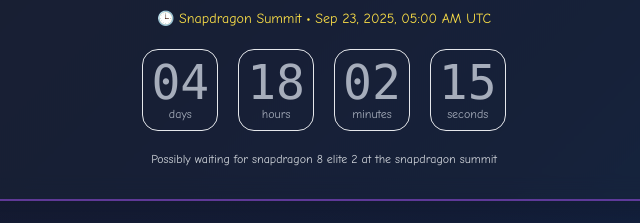
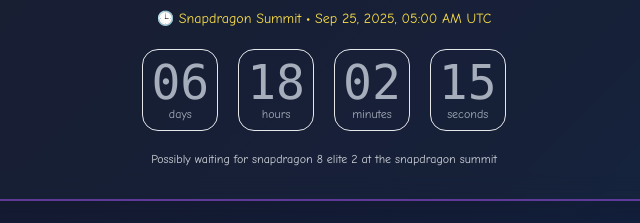
Before and after one commit to DeeKahy/random_countdowns, a plain HTML site: page index.html in a window 1280 px wide. Shown: the part 381-604 px from the top of the page, 316-956 px from the left. Drawn offline with nearby package versions, Linux system fonts and the light colour scheme.

Commit message:
time still isnt correct i think

```diff
--- a/index.html
+++ b/index.html
@@ -1303,7 +1303,7 @@
                   {
                       id: "snapdragon-summit-2025",
                       label: "Snapdragon Summit",
-                      at: "2025-09-23T00:00:00-05:00",
+                      at: "2025-09-25T00:00:00-05:00",
                       note: "Possibly waiting for snapdragon 8 elite 2 at the snapdragon summit",
                       source: "https://www.reddit.com/r/ValveDeckard/comments/1nk0wup/possibly_waiting_for_snapdragon_8_elite_2_at_the/",
                   },
```
